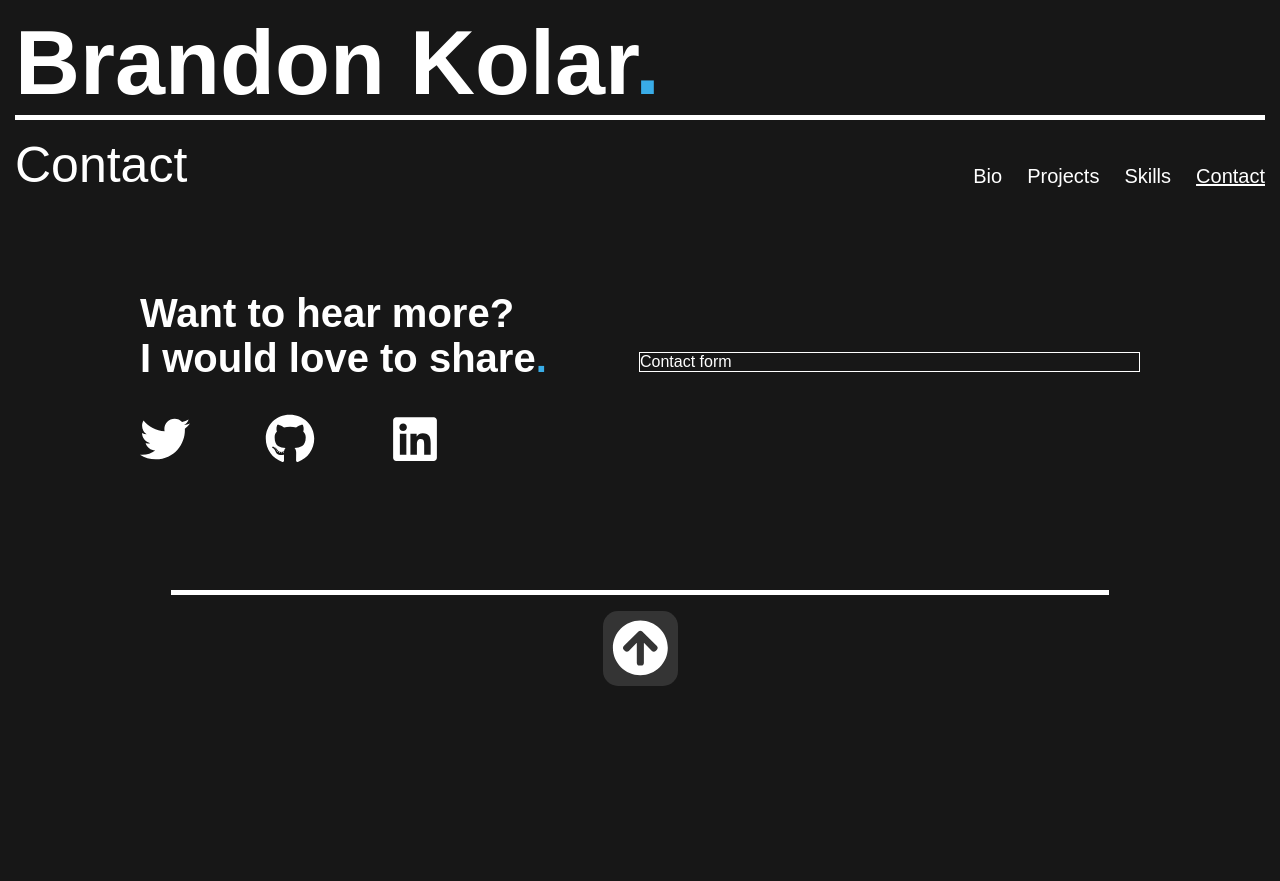
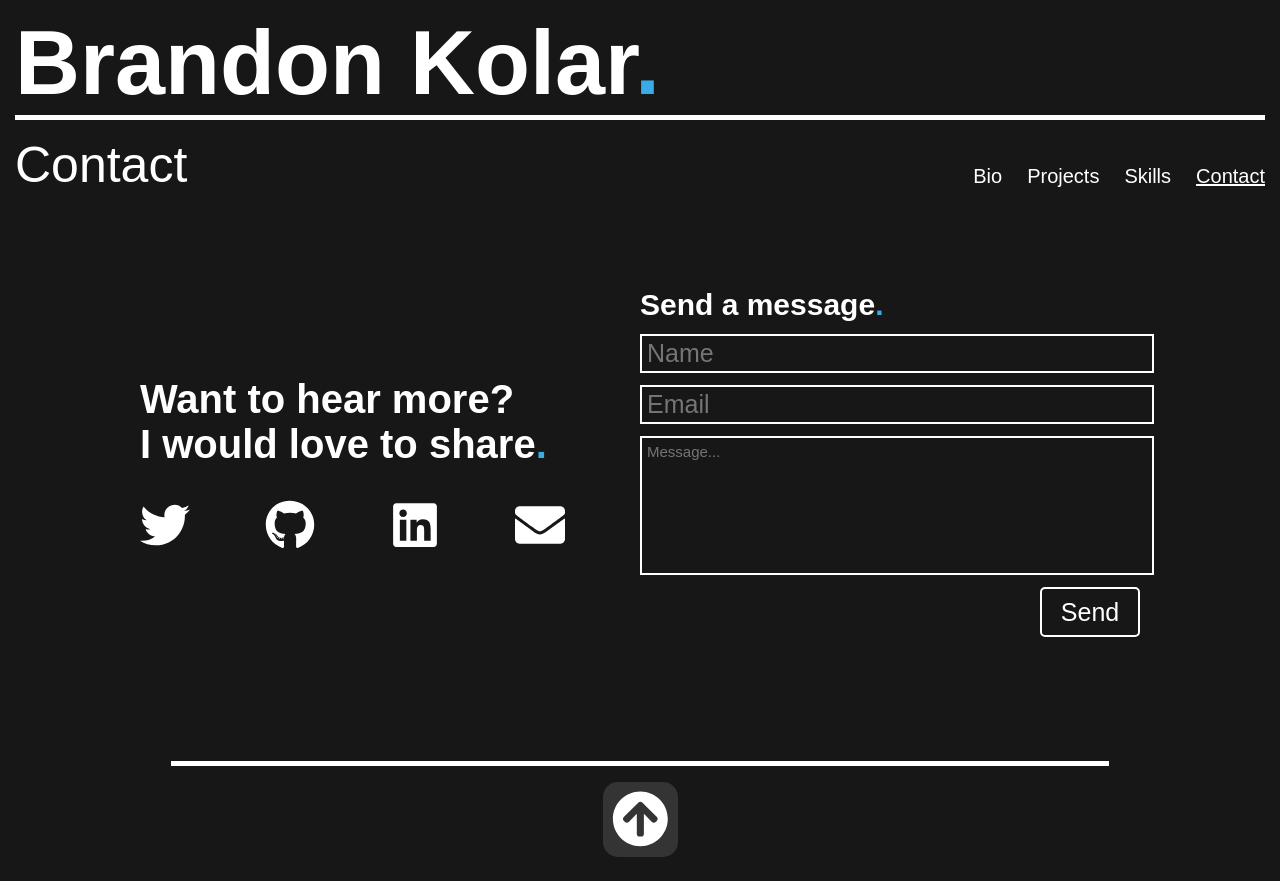
Before and after one commit to ArcticEH/personal-portfolio, a Vue app: page /Contact in a window 1280 px wide. Before the commit the page ends 800 px from the top, so only its background shows below. Built offline with nearby package versions, Linux system fonts and the light colour scheme.

Commit message:
Started adding contact form

```diff
--- a/src/views/Contact.vue
+++ b/src/views/Contact.vue
@@ -1,17 +1,34 @@
 <template>
   <div id="container">
     <div id="socialMedia">
-      <h2>Want to hear more? <br /> I would love to share<span class="blue">.</span></h2>
+      <h2>
+        Want to hear more? <br />
+        I would love to share<span class="blue">.</span>
+      </h2>
       <div id="socialMediaIcons">
-          <a href="twitter.com"><fab class="socialMediaIcon" :icon="['fab', 'twitter']" /></a>
-          <a href="github.com"><fab class="socialMediaIcon" :icon="['fab', 'github']" /></a>
-          <a href="linkedin.com"><fab class="socialMediaIcon" :icon="['fab', 'linkedin']" /></a>
-
+        <a href="twitter.com"
+          ><fab class="socialMediaIcon" :icon="['fab', 'twitter']"
+        /></a>
+        <a href="github.com"
+          ><fab class="socialMediaIcon" :icon="['fab', 'github']"
+        /></a>
+        <a href="linkedin.com"
+          ><fab class="socialMediaIcon" :icon="['fab', 'linkedin']"
+        /></a>
+        <a href="linkedin.com"
+          ><fab class="socialMediaIcon" :icon="['fas', 'envelope']"
+        /></a>
       </div>
     </div>
 
     <div id="contactForm">
-      Contact form
+      <h3>Send a message<span class="blue">.</span></h3>
+      <form>
+        <input id="nameInput" type="text" placeholder="Name" />
+        <input id="emailInput" type="email" placeholder="Email" />
+        <textarea type="text" placeholder="Message..." />
+        <button type="submit">Send</button>
+      </form>
     </div>
   </div>
 </template>
@@ -32,10 +49,6 @@ export default {};
   flex: 1;
 }
 
-#socialMediaIcons {
-
-}
-
 .socialMediaIcon {
   color: white;
   height: 50px;
@@ -45,18 +58,67 @@ export default {};
 
 .socialMediaIcon:hover {
   color: #39ace7;
-
 }
-
 
 h2 {
   font-size: 40px;
 }
 
+h3 {
+  font-size: 30px;
+  margin-bottom: 12px;
+}
+
 #contactForm {
   flex: 1;
-    border: 1px solid white;
   height: 100%;
 }
 
+form {
+  display: flex;
+  flex-direction: column;
+}
+
+input {
+  height: 25px;
+  width: 100%;
+  background-color: #17171717;
+  color: white;
+  font-size: 25px;
+  padding: 5px;
+  border: 2px solid white;
+  margin-bottom: 12px;
+}
+
+textarea {
+  resize: none;
+  height: 125px;
+  width: 100%;
+  background-color: #17171717;
+  color: white;
+  font-size: 15px;
+  padding: 5px;
+  border: 2px solid white;
+  font-family: arial;
+}
+
+button {
+  height: 50px;
+  width: 100px;
+  font-size: 25px;
+  background-color: #171717;
+  border: none;
+  border-radius: 5px;
+  border: 2px solid white;
+  color: white;
+  cursor: pointer;
+  margin-top: 12px;
+  margin-right: 0px;
+  float: right;
+  align-self: end;
+}
+
+button:hover {
+  background-color: #343434;
+}
 </style>
```
Lines whose indentation alone changed are shown as unchanged.
